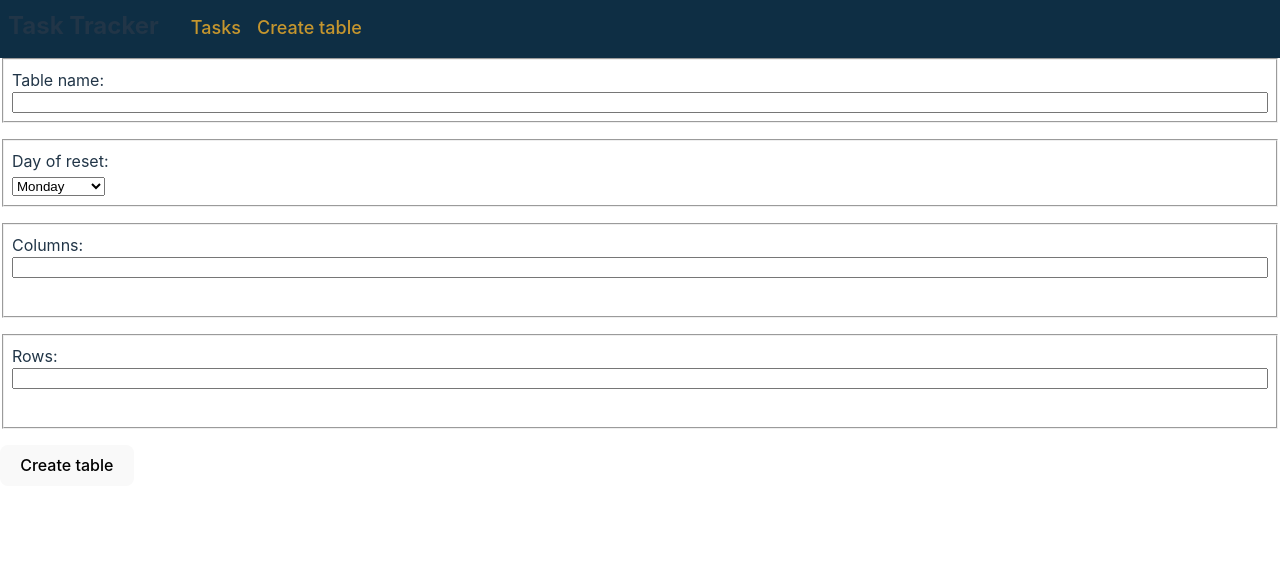
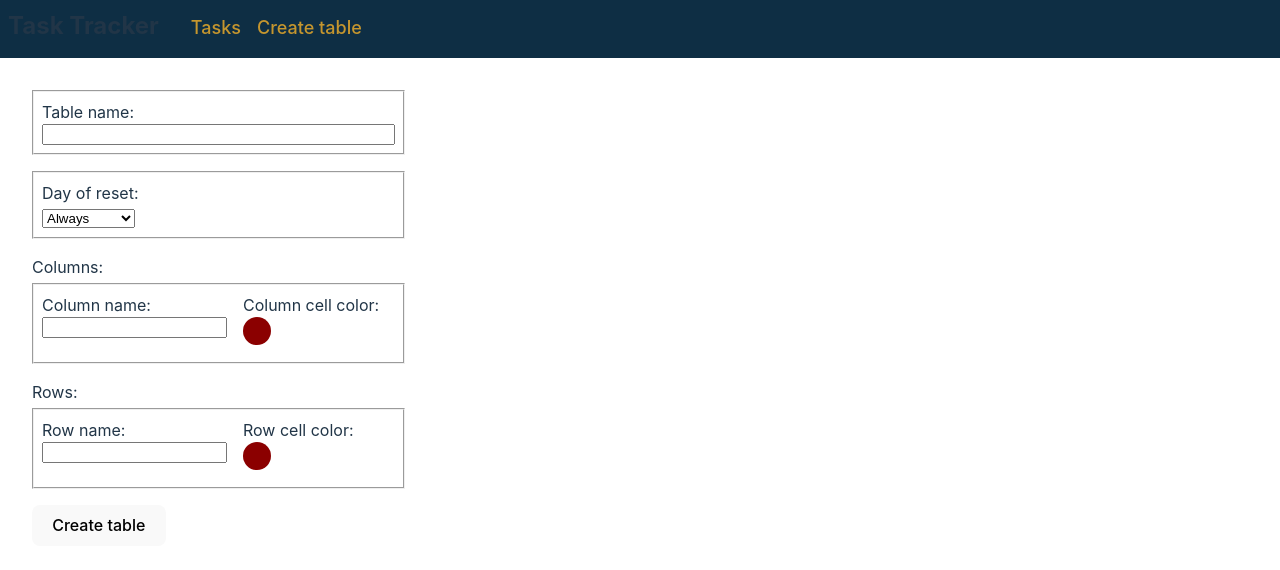
Before and after one commit to Lumir-Ludvik/lost-tracker, a React (Vite) app: page /generator in a window 1280 px wide. Shown: the top 570 px of the page. Built offline with nearby package versions, Linux system fonts and the light colour scheme.

Commit message:
add reset timer, add resets on label, fix styles a bit, fix select in form

```diff
--- a/src/common/components/select/select.tsx
+++ b/src/common/components/select/select.tsx
@@ -1,33 +1,18 @@
-import { Days, DaysSort, DaysSortType } from "../../types";
-import React from "react";
+import React, { PropsWithChildren } from "react";
 import { ControllerRenderProps, FieldError } from "react-hook-form";
 
-type SelectProps = React.SelectHTMLAttributes<unknown> & {
-  // eslint-disable-next-line @typescript-eslint/no-explicit-any
-  field: ControllerRenderProps<any, any>;
-  error: FieldError | undefined;
-};
+type SelectProps = React.SelectHTMLAttributes<unknown> &
+  PropsWithChildren & {
+    // eslint-disable-next-line @typescript-eslint/no-explicit-any
+    field: ControllerRenderProps<any, any>;
+    error: FieldError | undefined;
+  };
 
-export const Select = ({ field, error, ...props }: SelectProps) => {
+export const Select = ({ field, error, children, ...props }: SelectProps) => {
   return (
     <div className={`select ${error && "invalid"}`}>
-      <select
-        name={field.name}
-        value={field.value}
-        onChange={field.onChange}
-        onBlur={field.onBlur}
-        {...props}
-      >
-        {Object.keys(Days)
-          .filter(key => isNaN(Number(key)))
-          .sort(
-            (a, b) =>
-              DaysSort.indexOf(a as DaysSortType) -
-              DaysSort.indexOf(b as DaysSortType)
-          )
-          .map(day => (
-            <option key={`time-of-reset-${day}`}>{day}</option>
-          ))}
+      <select {...field} {...props}>
+        {children}
       </select>
       {error && <p>{error.message}</p>}
     </div>
--- a/src/common/components/table/table.scss
+++ b/src/common/components/table/table.scss
@@ -1,16 +1,44 @@
 .custom-table-container {
   display: flex;
+  height: fit-content;
 
   .custom-table {
     margin: 1rem;
+    height: fit-content;
 
     thead {
-      background-color: darkred;
+      background-color: #8b0000ff;
+
+      .name-cell {
+        display: flex;
+        flex-direction: column;
+        align-items: flex-start;
+
+        .name {
+          font-weight: bold;
+          font-size: larger;
+        }
+
+        .reset {
+          font-size: small;
+          font-weight: lighter;
+
+          .reset-time {
+            font-weight: bold;
+            color: #09d909;
+          }
+        }
+      }
+    }
+
+    th,
+    td {
+      padding: 0.25rem;
     }
 
     tbody {
       td:first-child {
-        background-color: darkred;
+        background-color: #8b0000ff;
         text-align: start;
       }
 
@@ -24,6 +52,7 @@
     margin: 1rem 0;
     display: flex;
     flex-direction: column;
+    gap: 0.5rem;
     justify-content: space-between;
   }
 }
--- a/src/common/components/table/table.tsx
+++ b/src/common/components/table/table.tsx
@@ -57,7 +57,15 @@ export const Table = ({ data }: TableProps) => {
       <table className="custom-table">
         <thead>
           <tr>
-            <th>{data.tableName}</th>
+            <th>
+              <div className="name-cell">
+                <span className="name">{data.tableName}</span>
+                <span className="reset">
+                  Resets on:{" "}
+                  <span className="reset-time">{data.timeOfReset}</span>
+                </span>
+              </div>
+            </th>
             {generateColumns}
           </tr>
         </thead>
--- a/src/contexts/table-context.tsx
+++ b/src/contexts/table-context.tsx
@@ -24,7 +24,9 @@ type TableContextType = {
 };
 
 // TODO: bette type safety
-const TableContext = createContext<TableContextType>({} as TableContextType);
+const TableContext = createContext<TableContextType>({
+  tables: []
+} as unknown as TableContextType);
 
 export const TableContextProvider = ({ children }: PropsWithChildren) => {
   const { getAll, removeFromStorage, saveToStorage, getFromStorage } =
@@ -65,6 +67,39 @@ export const TableContextProvider = ({ children }: PropsWithChildren) => {
     },
     [getFromStorage, tables]
   );
+
+  const handleTableResetAtRequestedTime = useCallback(() => {
+    const now = new Date();
+    const today = now.getDay();
+
+    if (now.getHours() >= 12) {
+      tables.forEach(table => {
+        if (table.timeOfReset === "always" || table.timeOfReset === today) {
+          // TODO: implement batchResetTable
+          reset(table.tableName);
+          updateState(table.tableName);
+        }
+      });
+    }
+  }, [reset, updateState, tables]);
+
+  useEffect(() => {
+    const date = new Date();
+    let interval: number | undefined = undefined;
+
+    setTimeout(
+      () => {
+        interval = setInterval(() => {
+          handleTableResetAtRequestedTime();
+        }, 60_000);
+      },
+      60 - date.getSeconds() * 1000
+    );
+
+    return () => {
+      clearInterval(interval);
+    };
+  }, [handleTableResetAtRequestedTime]);
 
   const removeFromState = useCallback(
     (tableName: string) =>
--- a/src/pages/table-generator/table-generator.scss
+++ b/src/pages/table-generator/table-generator.scss
@@ -1,7 +1,10 @@
 .table-generator {
+  width: fit-content;
+  margin: 2rem auto auto 2rem;
+
   fieldset {
     padding: 0.5rem;
-    margin-bottom: 1rem;
+    margin: 0.25rem 0 1rem 0;
   }
 
   .fieldset-element-container {
@@ -16,12 +19,18 @@
     input {
       margin-bottom: 1rem;
     }
+
+    .fieldset-column,
+    .fieldset-row {
+      display: flex;
+      gap: 1rem;
+    }
   }
 
   .color-picker-display {
-    width: 36px;
-    height: 14px;
-    border-radius: 8px;
+    width: 28px;
+    height: 28px;
+    border-radius: 50%;
     cursor: pointer;
     background-color: white;
   }
--- a/src/pages/table-generator/table-generator.tsx
+++ b/src/pages/table-generator/table-generator.tsx
@@ -7,6 +7,7 @@ import { Select } from "../../common/components/select/select.tsx";
 import { mapFormDataToTableDataType } from "./table-generator-mapper.ts";
 import { TableForm } from "./types.ts";
 import { useTableContext } from "../../contexts/table-context.tsx";
+import { Days, DaysSort, DaysSortType } from "../../common/types";
 
 export const TableGenerator = () => {
   const { saveTable } = useTableContext();
@@ -18,8 +19,9 @@ export const TableGenerator = () => {
   const { control, handleSubmit, reset } = useForm<TableForm>({
     defaultValues: {
       tableName: "",
-      columns: [{ value: "", color: "#ffffff" }],
-      rows: [{ value: "", color: "#ffffff" }]
+      timeOfReset: "always",
+      columns: [{ value: "", color: "#8B0000FF" }],
+      rows: [{ value: "", color: "#8B0000FF" }]
     }
   });
 
@@ -66,11 +68,13 @@ export const TableGenerator = () => {
       switch (typeOfInput) {
         case "column":
           value.trim()
-            ? appendColumn({ value: "", color: "" })
+            ? appendColumn({ value: "", color: "#8B0000FF" })
             : removeColumn(-1);
           break;
         case "row":
-          value.trim() ? appendRow({ value: "", color: "" }) : removeRow(-1);
+          value.trim()
+            ? appendRow({ value: "", color: "#8B0000FF" })
+            : removeRow(-1);
           break;
       }
 
@@ -114,17 +118,41 @@ export const TableGenerator = () => {
             name="timeOfReset"
             control={control}
             render={({ field, fieldState: { error } }) => (
-              <Select field={field} error={error} />
+              <Select
+                field={field}
+                error={error}
+                onChange={event => {
+                  field.onChange(
+                    (event.currentTarget as HTMLSelectElement).value
+                  );
+                }}
+              >
+                <option key={`time-of-reset-always`} value="always">
+                  Always
+                </option>
+                {Object.keys(Days)
+                  .filter(key => isNaN(Number(key)))
+                  .sort(
+                    (a, b) =>
+                      DaysSort.indexOf(a as DaysSortType) -
+                      DaysSort.indexOf(b as DaysSortType)
+                  )
+                  .map(day => (
+                    <option key={`time-of-reset-${day}`} value={day}>
+                      {day}
+                    </option>
+                  ))}
+              </Select>
             )}
           />
         </div>
       </fieldset>
 
+      <label>Columns:</label>
       <fieldset>
         <div className="fieldset-element-container">
-          <label>Columns:</label>
           {columnFields.map((column, columnIndex) => (
-            <div key={column.id}>
+            <div key={column.id} className="fieldset-column">
               <Controller
                 name={`columns.${columnIndex}.value`}
                 control={control}
@@ -135,7 +163,12 @@ export const TableGenerator = () => {
                   }
                 }}
                 render={({ field, fieldState: { error } }) => (
+                  <div>
+                    <label htmlFor={`column-name-${columnIndex}`}>
+                      Column name:
+                    </label>
                     <Input
+                      id={`column-name-${columnIndex}`}
                       field={field}
                       error={error}
                       value={field.value}
@@ -148,6 +181,7 @@ export const TableGenerator = () => {
                         );
                       }}
                     />
+                  </div>
                 )}
               />
               <Controller
@@ -155,10 +189,11 @@ export const TableGenerator = () => {
                 control={control}
                 render={({ field: { value, onChange } }) => (
                   <div>
+                    <label>Column cell color:</label>
                     <div
                       className="color-picker-display"
                       style={{
-                        backgroundColor: value?.toString() ?? "#ffffff"
+                        backgroundColor: value?.toString() ?? "#8B0000FF"
                       }}
                       onClick={() => {
                         onColorPickerButtonClick(
@@ -187,11 +222,11 @@ export const TableGenerator = () => {
         </div>
       </fieldset>
 
+      <label>Rows:</label>
       <fieldset>
         <div className="fieldset-element-container">
-          <label>Rows:</label>
           {rowFields.map((row, rowIndex) => (
-            <div key={row.id}>
+            <div key={row.id} className="fieldset-row">
               <Controller
                 name={`rows.${rowIndex}.value`}
                 control={control}
@@ -202,6 +237,8 @@ export const TableGenerator = () => {
                   }
                 }}
                 render={({ field, fieldState: { error } }) => (
+                  <div>
+                    <label>Row name:</label>
                     <Input
                       field={field}
                       error={error}
@@ -215,6 +252,7 @@ export const TableGenerator = () => {
                         );
                       }}
                     />
+                  </div>
                 )}
               />
 
@@ -223,10 +261,11 @@ export const TableGenerator = () => {
                 control={control}
                 render={({ field: { value, onChange } }) => (
                   <div>
+                    <label>Row cell color:</label>
                     <div
                       className="color-picker-display"
                       style={{
-                        backgroundColor: value?.toString() ?? "#ffffff"
+                        backgroundColor: value?.toString() ?? "#8B0000FF"
                       }}
                       onClick={() => {
                         onColorPickerButtonClick(
--- a/src/pages/table-generator/types.ts
+++ b/src/pages/table-generator/types.ts
@@ -7,7 +7,7 @@ export type ElementType = {
 
 export type TableForm = {
   tableName: string;
-  timeOfReset: Days;
+  timeOfReset: Days | "always";
   columns: ElementType[];
   rows: ElementType[];
 };
```
Lines whose indentation alone changed are shown as unchanged.
